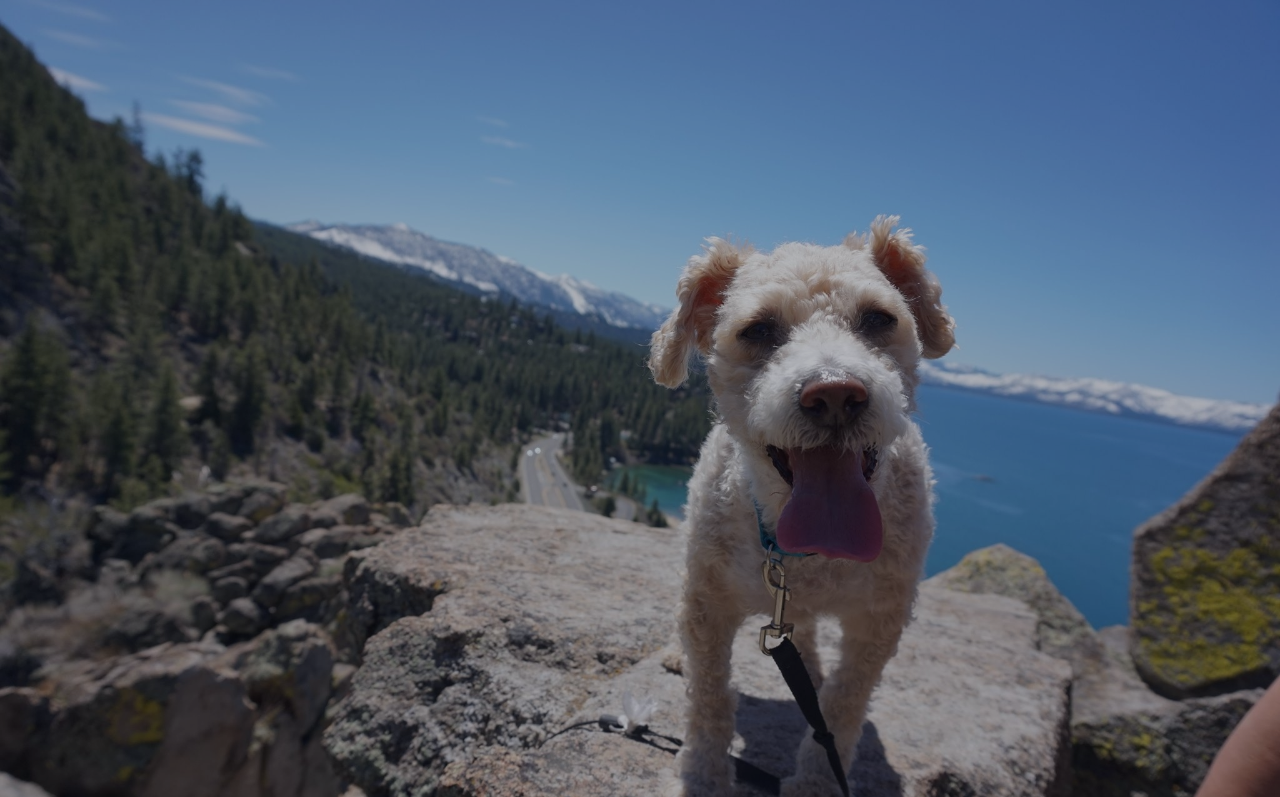
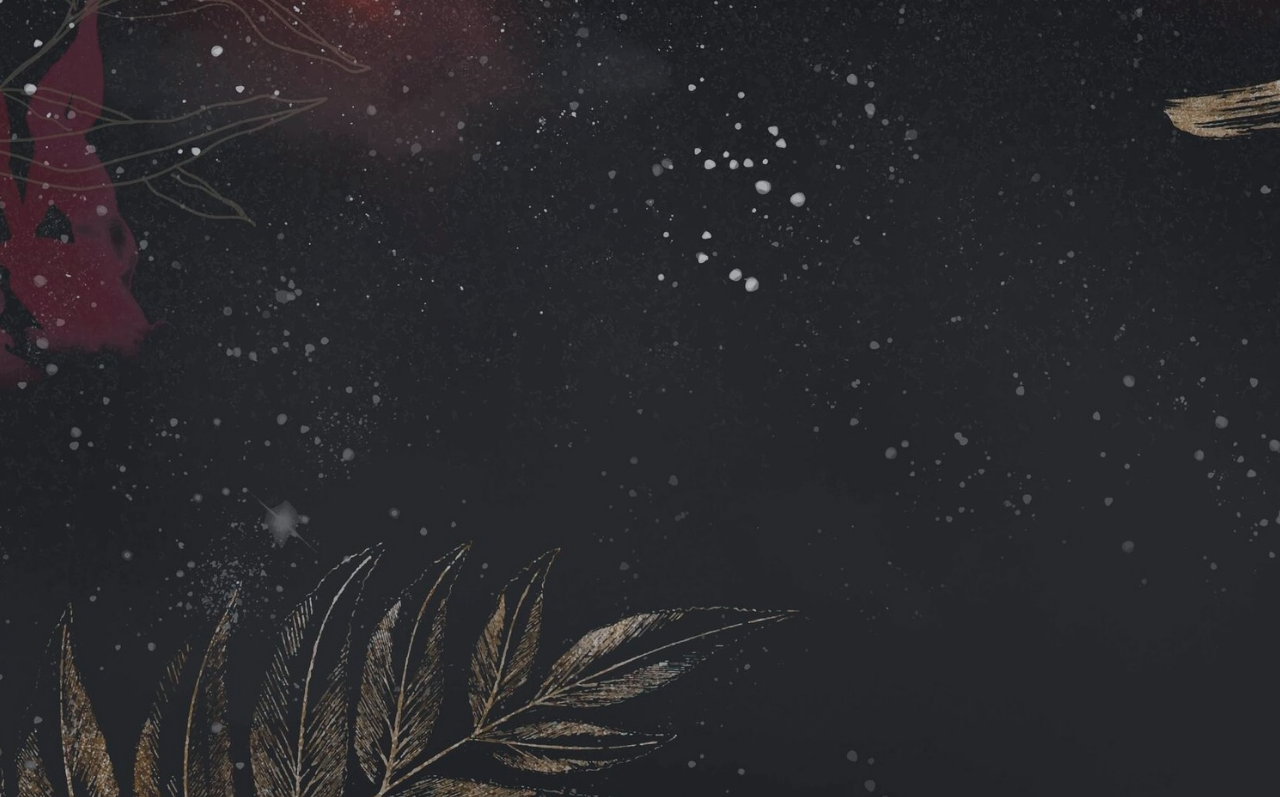
Before and after one commit to masnottuh/samhutton.net, a plain HTML site: page index.html in a window 1280 px wide. Shown: the top 797 px of the page. Drawn offline with nearby package versions, Linux system fonts and the light colour scheme; files that its build step writes are made by us from their sources.

Commit message:
Update _hero.scss

```diff
--- a/assets/scss/_hero.scss
+++ b/assets/scss/_hero.scss
@@ -4,7 +4,7 @@
 #hero {
   width: 100%;
   height: 100vh;
-  background: url("../img/hero-bg.jpg") top center;
+  background: url("../img/flower-background-aesthetic-border-vector-remixed-from-vintage-public-domain-images_53876-136366.jpg") top center;
   background-size: cover;
 
   &:before {
```
